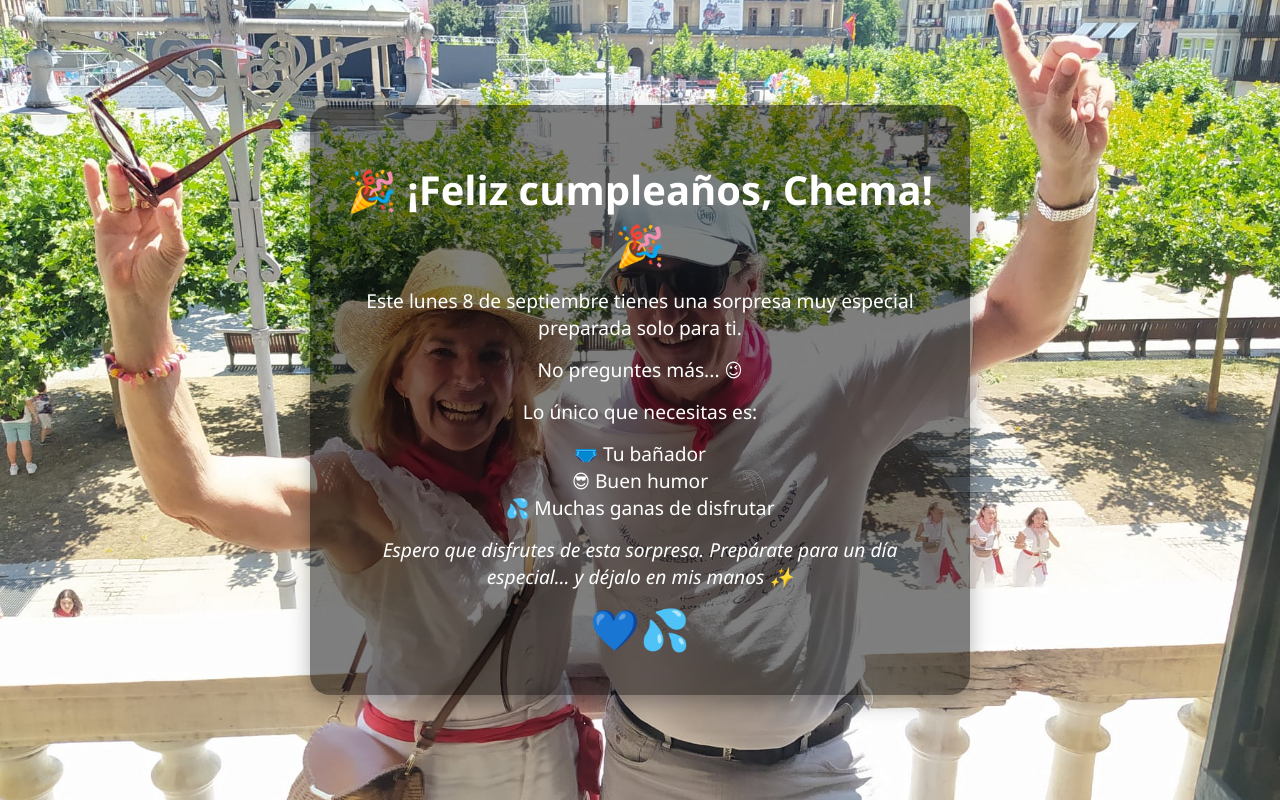
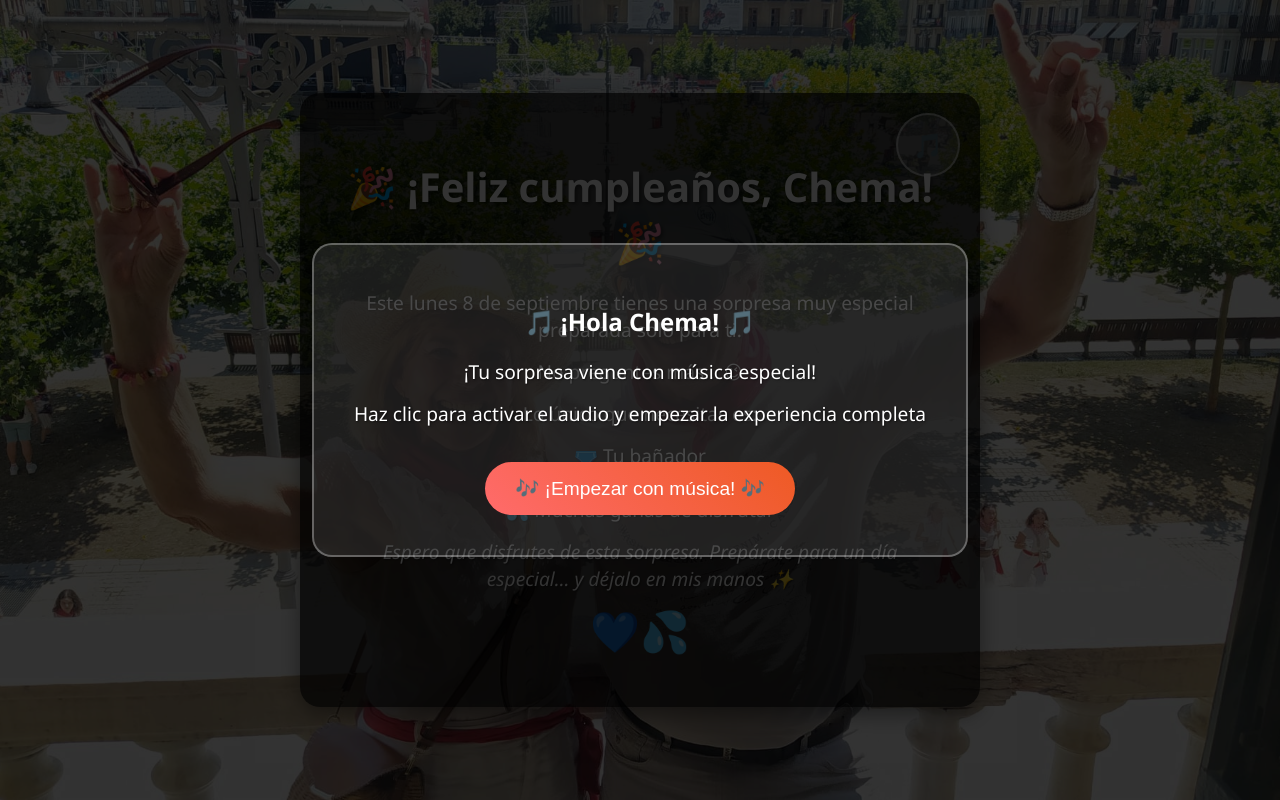
Before and after one commit to haguirre004-blip/Sorpresa-Chema, a plain HTML site: page index.html in a window 1280 px wide. Drawn offline with Linux system fonts and the light colour scheme.

Commit message:
index.html

```diff
--- a/index.html
+++ b/index.html
@@ -13,24 +13,33 @@
       display: flex;
       justify-content: center;
       align-items: center;
-      height: 100vh;
+      min-height: 100vh;
       color: white;
       text-align: center;
     }
     .overlay {
-      background: rgba(0, 0, 0, 0.5);
-      padding: 30px;
+      background: rgba(0, 0, 0, 0.7);
+      padding: 40px;
       border-radius: 20px;
       max-width: 600px;
-      box-shadow: 0 8px 20px rgba(0,0,0,0.3);
+      box-shadow: 0 8px 20px rgba(0,0,0,0.4);
       opacity: 0;
       animation: fadeIn 2s forwards;
+      position: relative;
     }
     @keyframes fadeIn {
       to { opacity: 1; }
     }
-    h1 { font-size: 2.5em; margin-bottom: 10px; }
-    p { font-size: 1.2em; margin: 15px 0; }
+    h1 {
+      font-size: 2.5em;
+      margin-bottom: 20px;
+      text-shadow: 2px 2px 4px rgba(0,0,0,0.5);
+    }
+    p {
+      font-size: 1.2em;
+      margin: 15px 0;
+      text-shadow: 1px 1px 2px rgba(0,0,0,0.5);
+    }
     .emoji {
       font-size: 2.5em;
       margin-top: 20px;
@@ -40,13 +49,111 @@
       0%, 100% { transform: translateY(0); }
       50% { transform: translateY(-10px); }
     }
-    .audio-iframe {
+
+    /* Botón de música */
+    .music-button {
+      position: absolute;
+      top: 20px;
+      right: 20px;
+      background: rgba(255, 255, 255, 0.2);
+      border: 2px solid rgba(255, 255, 255, 0.5);
+      border-radius: 50%;
+      width: 60px;
+      height: 60px;
+      display: flex;
+      align-items: center;
+      justify-content: center;
+      cursor: pointer;
+      transition: all 0.3s ease;
+      font-size: 1.5em;
+    }
+
+    .music-button:hover {
+      background: rgba(255, 255, 255, 0.3);
+      transform: scale(1.1);
+    }
+
+    .music-button.playing {
+      animation: pulse 2s infinite;
+    }
+
+    @keyframes pulse {
+      0% { transform: scale(1); }
+      50% { transform: scale(1.05); }
+      100% { transform: scale(1); }
+    }
+
+    /* Mensaje inicial para activar audio */
+    .audio-prompt {
+      position: fixed;
+      top: 0;
+      left: 0;
+      width: 100%;
+      height: 100%;
+      background: rgba(0, 0, 0, 0.8);
+      display: flex;
+      align-items: center;
+      justify-content: center;
+      z-index: 1000;
+      color: white;
+      text-align: center;
+    }
+
+    .audio-prompt-content {
+      background: rgba(255, 255, 255, 0.1);
+      padding: 40px;
+      border-radius: 20px;
+      border: 2px solid rgba(255, 255, 255, 0.3);
+    }
+
+    .play-button {
+      background: linear-gradient(45deg, #ff6b6b, #ee5a24);
+      color: white;
+      border: none;
+      padding: 15px 30px;
+      border-radius: 50px;
+      font-size: 1.2em;
+      cursor: pointer;
+      margin-top: 20px;
+      transition: transform 0.2s;
+    }
+
+    .play-button:hover {
+      transform: scale(1.05);
+    }
+
+    .hidden {
       display: none;
+    }
+
+    /* YouTube player oculto */
+    .youtube-player {
+      position: absolute;
+      top: -1000px;
+      left: -1000px;
+      width: 1px;
+      height: 1px;
+      opacity: 0;
     }
   </style>
 </head>
 <body>
+  <!-- Mensaje inicial para activar audio -->
+  <div class="audio-prompt" id="audioPrompt">
+    <div class="audio-prompt-content">
+      <h2>🎵 ¡Hola Chema! 🎵</h2>
+      <p>¡Tu sorpresa viene con música especial!</p>
+      <p>Haz clic para activar el audio y empezar la experiencia completa</p>
+      <button class="play-button" onclick="startExperience()">🎶 ¡Empezar con música! 🎶</button>
+    </div>
+  </div>
+
   <div class="overlay">
+    <!-- Botón de control de música -->
+    <div class="music-button" id="musicButton" onclick="toggleMusic()">
+      🎵
+    </div>
+
     <h1>🎉 ¡Feliz cumpleaños, Chema! 🎉</h1>
     <p>Este lunes 8 de septiembre tienes una sorpresa muy especial preparada solo para ti.</p>
     <p>No preguntes más... 😉</p>
@@ -56,10 +163,87 @@
     <div class="emoji">💙💦</div>
   </div>
 
-  <!-- Música de fondo (YouTube) -->
-  <iframe class="audio-iframe"
-      src="https://www.youtube.com/embed/ibO1U5OyTQY?autoplay=1&loop=1&playlist=ibO1U5OyTQY"
-      allow="autoplay"
-  ></iframe>
+  <!-- YouTube Player (oculto) -->
+  <div id="youtube-player" class="youtube-player"></div>
+
+  <script>
+    let player;
+    let isPlaying = false;
+
+    // Cargar la API de YouTube
+    function loadYouTubeAPI() {
+      const tag = document.createElement('script');
+      tag.src = "https://www.youtube.com/iframe_api";
+      const firstScriptTag = document.getElementsByTagName('script')[0];
+      firstScriptTag.parentNode.insertBefore(tag, firstScriptTag);
+    }
+
+    // Función llamada cuando la API de YouTube está lista
+    function onYouTubeIframeAPIReady() {
+      player = new YT.Player('youtube-player', {
+        height: '1',
+        width: '1',
+        videoId: 'ibO1U5OyTQY',
+        playerVars: {
+          'autoplay': 0,
+          'controls': 0,
+          'disablekb': 1,
+          'enablejsapi': 1,
+          'fs': 0,
+          'modestbranding': 1,
+          'playsinline': 1,
+          'rel': 0,
+          'showinfo': 0
+        },
+        events: {
+          'onReady': onPlayerReady,
+          'onStateChange': onPlayerStateChange
+        }
+      });
+    }
+
+    function onPlayerReady(event) {
+      // Player está listo
+      console.log('Player listo');
+    }
+
+    function onPlayerStateChange(event) {
+      if (event.data == YT.PlayerState.ENDED) {
+        // Reiniciar cuando termine
+        player.playVideo();
+      }
+    }
+
+    function startExperience() {
+      // Ocultar el prompt
+      document.getElementById('audioPrompt').classList.add('hidden');
+
+      // Intentar reproducir música
+      if (player && player.playVideo) {
+        player.playVideo();
+        isPlaying = true;
+        document.getElementById('musicButton').classList.add('playing');
+      }
+    }
+
+    function toggleMusic() {
+      if (!player || !player.playVideo) return;
+
+      if (isPlaying) {
+        player.pauseVideo();
+        isPlaying = false;
+        document.getElementById('musicButton').classList.remove('playing');
+        document.getElementById('musicButton').innerHTML = '🔇';
+      } else {
+        player.playVideo();
+        isPlaying = true;
+        document.getElementById('musicButton').classList.add('playing');
+        document.getElementById('musicButton').innerHTML = '🎵';
+      }
+    }
+
+    // Cargar la API cuando se carga la página
+    loadYouTubeAPI();
+  </script>
 </body>
 </html>
```
